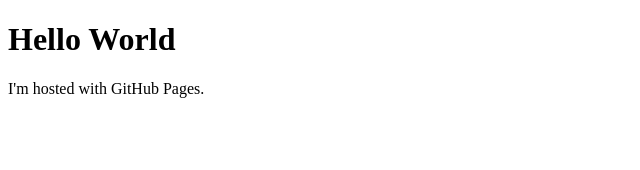
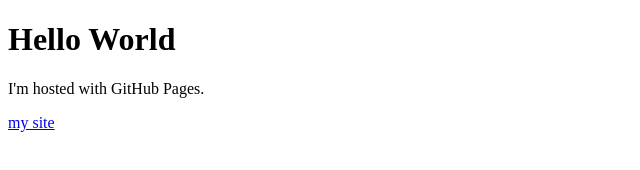
Before and after one commit to cativen/-cativen.github.io, a plain HTML site: page index.html in a window 1280 px wide. Shown: the full height of the page, 0-640 px from the left. Drawn offline with Linux system fonts and the light colour scheme.

Commit message:
Update index.html

```diff
--- a/index.html
+++ b/index.html
@@ -3,5 +3,6 @@
 <body>
 <h1>Hello World</h1>
 <p>I'm hosted with GitHub Pages.</p>
+<a href="http://43.138.145.220:8090/">my site</a>
 </body>
 </html>
```
